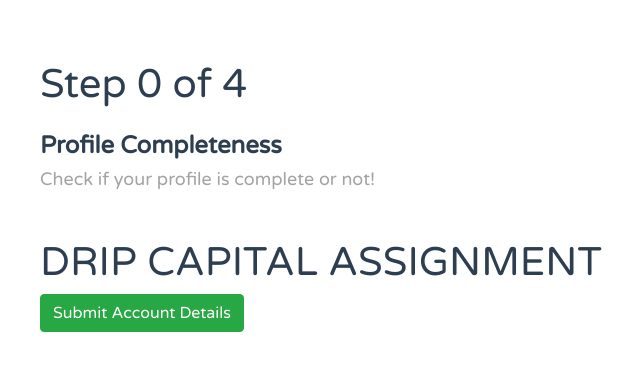
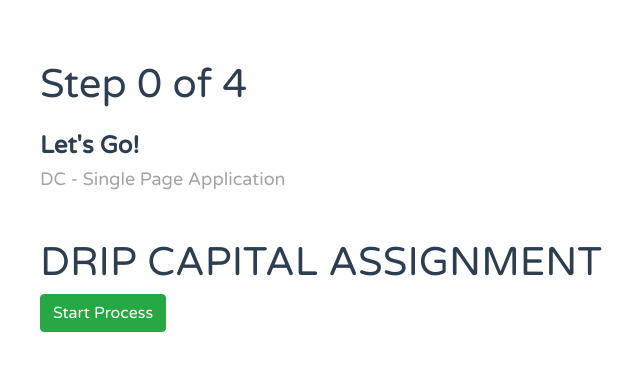
Before and after one commit to siddhartharora02/dc, a Vue app: page / in a window 1280 px wide. Shown: the top 370 px of the page, without its empty margins (45-685 px from the left). Built offline with nearby package versions, Linux system fonts and the light colour scheme.

Commit message:
steps data changed UI

```diff
--- a/src/components/Account.vue
+++ b/src/components/Account.vue
@@ -2,8 +2,8 @@
   <div class="account">
     <div class="container">
       <h1>Step 1 of 4</h1>
-      <h2 class="mt-4 mb-2">Profile Completeness</h2>
-      <h3 class="mb-5">Check if your profile is complete or not!</h3>
+      <h2 class="mt-4 mb-2">Basic Details</h2>
+      <h3 class="mb-5">Submit your basic details to get started!</h3>
 
       <div class="row">
         <div class="col-6 offset-3">
--- a/src/components/Home.vue
+++ b/src/components/Home.vue
@@ -2,10 +2,10 @@
   <div class="home">
     <div class="container">
       <h1>Step 0 of 4</h1>
-      <h2 class="mt-4 mb-2">Profile Completeness</h2>
-      <h3 class="mb-5">Check if your profile is complete or not!</h3>
+      <h2 class="mt-4 mb-2">Let's Go! </h2>
+      <h3 class="mb-5">DC - Single Page Application</h3>
       <h1>{{ msg }}</h1>
-      <router-link to="/account" class="btn btn-success ">Submit Account Details</router-link>
+      <router-link to="/account" class="btn btn-success ">Start Process</router-link>
 
     </div>
   </div>
```
